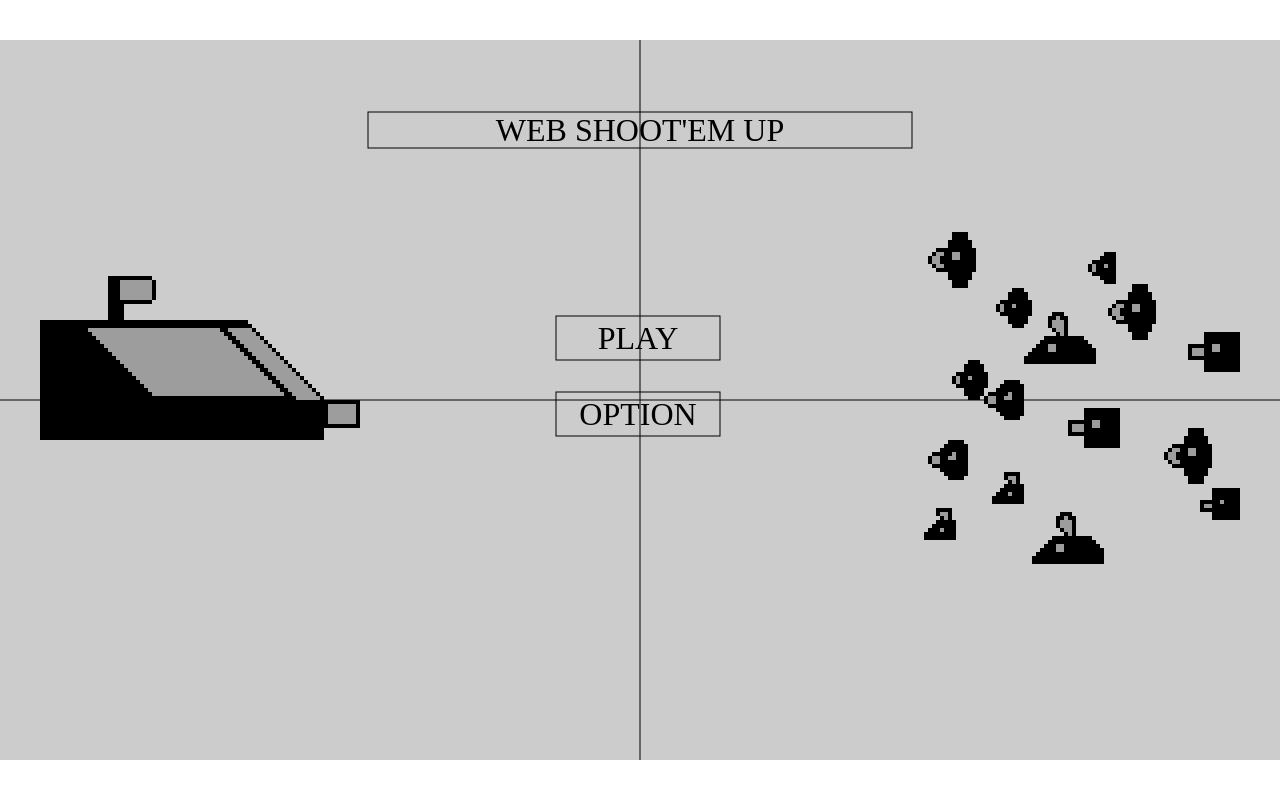
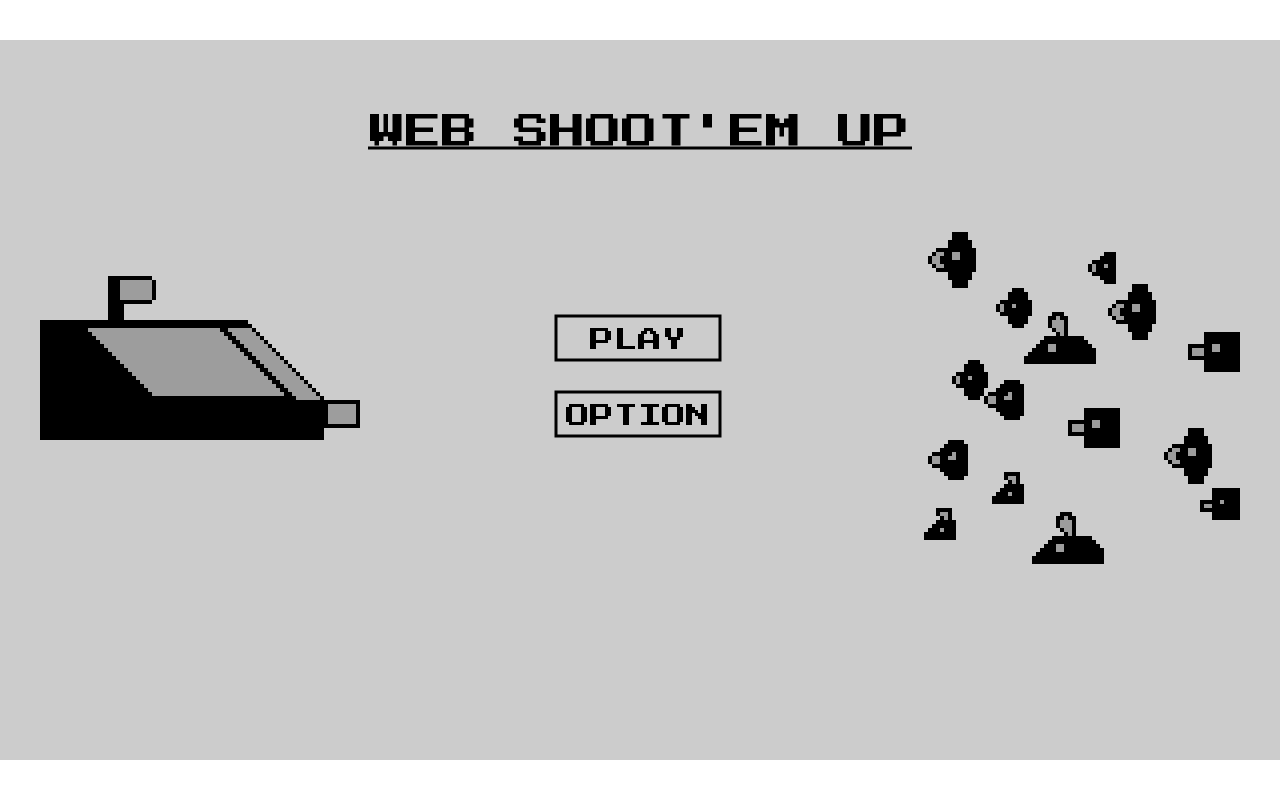
Before and after one commit to MounirAia/Web-Shoot-em-up, a website with bundled scripts: page index.html in a window 1280 px wide. Built offline with nearby package versions, Linux system fonts and the light colour scheme.

Commit message:
Added hover, onClick and font familly

```diff
--- a/index.html
+++ b/index.html
@@ -15,7 +15,6 @@
                 margin: 0;
             }
         </style>
-        <script type="module" src="dist/Mouse.js" defer></script>
         <script type="module" src="dist/main.js" defer></script>
     </head>
     <body>
--- a/src/Mouse.ts
+++ b/src/Mouse.ts
@@ -38,11 +38,9 @@ canvas.addEventListener('mousemove', (e) => {
 });
 
 canvas.addEventListener('mouseup', (e) => {
-    Mouse.IsPressed = false;
-    console.log(Mouse.IsPressed);
+    if (e.button === 0) Mouse.IsPressed = false;
 });
 
 canvas.addEventListener('mousedown', (e) => {
-    Mouse.IsPressed = true;
-    console.log(Mouse.IsPressed);
+    if (e.button === 0) Mouse.IsPressed = true;
 });
--- a/src/Scenes/MainMenu.ts
+++ b/src/Scenes/MainMenu.ts
@@ -1,36 +1,75 @@
 import { IServiceImageLoader } from '../ImageLoader.js';
+import { IServiceSceneManager } from '../SceneManager.js';
 import { canvas, CANVA_SCALEX, CANVA_SCALEY } from '../ScreenConstant.js';
 import { ServiceLocator } from '../ServiceLocator.js';
-import { Field } from '../UserInterface/Field.js';
+import { FieldWithText } from '../UserInterface/Field.js';
 
-// Put all the element of the main menu based on the figma
+// Add onclick event for play and option button
 // Refactor how we call function (if it can be better)
 // Especially the load method (problem with the canvas obj)
 
-let title: Field | undefined;
-let playButton: Field | undefined;
-let optionButton: Field | undefined;
+let title: FieldWithText;
+let playButton: undefined | FieldWithText;
+let optionButton: FieldWithText | undefined;
 let bigShipImage: HTMLImageElement | undefined;
 let manyEnemies: HTMLImageElement | undefined;
 
+/* Change it during refactor of ImageLoader to AssetManager */
+let pixelFont = new FontFace('pixel', 'url(../fonts/PressStart2P-Regular.ttf)');
+pixelFont.load().then(() => {
+    document.fonts.add(pixelFont);
+});
+
 export function LoadMainMenu() {
+    const SceneManager = ServiceLocator.GetService<IServiceSceneManager>('SceneManager');
     const widthTitle = 136 * CANVA_SCALEX;
     const heightTitle = 9 * CANVA_SCALEY;
-    const xTitle = 92 * CANVA_SCALEX; //canvas.width / 2 - widthPlayButton / 2;
-    const yTitle = 18 * CANVA_SCALEY; //canvas.height / 2 - heightPlayButton - heightPlayButton / 2;
-    title = new Field(xTitle, yTitle, widthTitle, heightTitle, "WEB SHOOT'EM UP");
+    const xTitle = 92 * CANVA_SCALEX; // canvas.width / 2 - widthPlayButton / 2;
+    const yTitle = 18 * CANVA_SCALEY; // canvas.height / 2 - heightPlayButton - heightPlayButton / 2;
+    title = new FieldWithText(
+        xTitle,
+        yTitle,
+        widthTitle,
+        heightTitle,
+        "WEB SHOOT'EM UP",
+        9 * CANVA_SCALEX,
+        pixelFont.family,
+    );
+    title.HasBorderOnAllSide = false;
+    title.HasBottomBorder = true;
 
     const widthPlayButton = 41 * CANVA_SCALEX;
     const heightPlayButton = 11 * CANVA_SCALEY;
     const xPlayButton = 139 * CANVA_SCALEX; //canvas.width / 2 - widthPlayButton / 2;
     const yPlayButton = 69 * CANVA_SCALEY; //canvas.height / 2 - heightPlayButton - heightPlayButton / 2;
-    playButton = new Field(xPlayButton, yPlayButton, widthPlayButton, heightPlayButton, 'PLAY');
+    playButton = new FieldWithText(
+        xPlayButton,
+        yPlayButton,
+        widthPlayButton,
+        heightPlayButton,
+        'PLAY',
+        6 * CANVA_SCALEX,
+        pixelFont.family,
+        true,
+        () => {
+            SceneManager.PlayScene('Game');
+        },
+    );
 
     const widthOptionButton = 41 * CANVA_SCALEX;
     const heightOptionButton = 11 * CANVA_SCALEY;
     const xOptionButton = 139 * CANVA_SCALEX; //canvas.width / 2 - widthPlayButton / 2;
     const yOptionButton = 88 * CANVA_SCALEY; //canvas.height / 2 + heightPlayButton / 2;
-    optionButton = new Field(xOptionButton, yOptionButton, widthOptionButton, heightOptionButton, 'OPTION');
+    optionButton = new FieldWithText(
+        xOptionButton,
+        yOptionButton,
+        widthOptionButton,
+        heightOptionButton,
+        'OPTION',
+        6 * CANVA_SCALEX,
+        pixelFont.family,
+        true,
+    );
 
     bigShipImage = ServiceLocator.GetService<IServiceImageLoader>('ImageLoader').GetImage(
         'images/MenuScene/player-ship.png',
@@ -52,15 +91,15 @@ export function DrawMainMenu(ctx: CanvasRenderingContext2D) {
     title?.Draw(ctx);
     playButton?.Draw(ctx);
     optionButton?.Draw(ctx);
-    // To debug draw the center of the canva
-    ctx.beginPath();
-    ctx.moveTo(canvas.width / 2, 0);
-    ctx.lineTo(canvas.width / 2, canvas.height);
-    ctx.stroke();
-    ctx.beginPath();
-    ctx.moveTo(0, canvas.height / 2);
-    ctx.lineTo(canvas.width, canvas.height / 2);
-    ctx.stroke();
+    // // To debug draw the center of the canva
+    // ctx.beginPath();
+    // ctx.moveTo(canvas.width / 2, 0);
+    // ctx.lineTo(canvas.width / 2, canvas.height);
+    // ctx.stroke();
+    // ctx.beginPath();
+    // ctx.moveTo(0, canvas.height / 2);
+    // ctx.lineTo(canvas.width, canvas.height / 2);
+    // ctx.stroke();
     // Draw image, with scaled coordinate and scaled dimension
     ctx.drawImage(
         bigShipImage!,
--- a/src/UserInterface/Field.ts
+++ b/src/UserInterface/Field.ts
@@ -1,27 +1,33 @@
 import { Mouse } from '../Mouse.js';
 import { CANVA_SCALEX } from '../ScreenConstant.js';
 
-// Continue Field class
-export class Field {
-    private x: number;
-    private y: number;
-    private width: number;
-    private height: number;
-    private text?: string;
-    private hovered?: () => void;
+export class BlankField {
+    protected X: number;
+    protected Y: number;
+    protected Width: number;
+    protected Height: number;
+    protected HasHover: boolean;
 
-    constructor(x: number, y: number, width: number, height: number, text?: string, hovered?: () => void) {
-        this.x = x;
-        this.y = y;
-        this.width = width;
-        this.height = height;
-        this.text = text;
-        this.hovered = hovered;
+    public LineWidth: number = 3;
+    public HasBorderOnAllSide: boolean = true;
+    public HasTopBorder?: boolean;
+    public HasRightBorder?: boolean;
+    public HasBottomBorder?: boolean;
+    public HasLeftBorder?: boolean;
+    private onClick?: () => void;
+
+    constructor(x: number, y: number, width: number, height: number, HasHover: boolean = false, onClick?: () => void) {
+        this.X = x;
+        this.Y = y;
+        this.Width = width;
+        this.Height = height;
+        this.HasHover = HasHover;
+        this.onClick = onClick;
     }
 
     public get IsHovered(): boolean {
-        const mouseIsInWidth = Mouse.X >= this.x && Mouse.X <= this.x + this.width;
-        const mouseIsInHeight = Mouse.Y >= this.y && Mouse.Y <= this.y + this.height;
+        const mouseIsInWidth = Mouse.X >= this.X && Mouse.X <= this.X + this.Width;
+        const mouseIsInHeight = Mouse.Y >= this.Y && Mouse.Y <= this.Y + this.Height;
         const mouseIsInBoudingBox = mouseIsInWidth && mouseIsInHeight;
         if (mouseIsInBoudingBox) return true;
 
@@ -29,21 +35,92 @@ export class Field {
     }
 
     public Update(dt: number) {
-        if (this.IsHovered && this.hovered) {
-            this.hovered();
+        if (this.IsHovered && this.onClick && Mouse.IsPressed) {
+            this.onClick();
         }
     }
 
     public Draw(ctx: CanvasRenderingContext2D) {
-        ctx.strokeRect(this.x, this.y, this.width, this.height);
+        ctx.lineWidth = this.LineWidth;
+        ctx.fillStyle = 'black';
+        if (this.HasBorderOnAllSide) {
+            ctx.strokeRect(this.X, this.Y, this.Width, this.Height);
+        } else {
+            ctx.beginPath();
+            if (this.HasTopBorder) {
+                ctx.moveTo(this.X, this.Y);
+                ctx.lineTo(this.X + this.Width, this.Y);
+                ctx.stroke();
+            }
+            if (this.HasRightBorder) {
+                ctx.moveTo(this.X + this.Width, this.Y);
+                ctx.lineTo(this.X + this.Width, this.Y + this.Height);
+                ctx.stroke();
+            }
+            if (this.HasBottomBorder) {
+                ctx.moveTo(this.X, this.Y + this.Height);
+                ctx.lineTo(this.X + this.Width, this.Y + this.Height);
+                ctx.stroke();
+            }
+            if (this.HasLeftBorder) {
+                ctx.moveTo(this.X, this.Y);
+                ctx.lineTo(this.X, this.Y + this.Height);
+                ctx.stroke();
+            }
+        }
+    }
+}
 
+export class FieldWithText extends BlankField {
+    private text: string;
+    private fontSize: number;
+    private fontFamily: string;
+    constructor(
+        x: number,
+        y: number,
+        width: number,
+        height: number,
+        text: string,
+        fontSize: number = 8 * CANVA_SCALEX,
+        fontFamily: string = 'serif',
+        HasHovered?: boolean,
+        onClick?: () => void,
+    ) {
+        super(x, y, width, height, HasHovered, onClick);
+        this.text = text;
+        this.fontSize = fontSize;
+        this.fontFamily = fontFamily;
+    }
+
+    Draw(ctx: CanvasRenderingContext2D) {
+        super.Draw(ctx);
+        if (this.IsHovered && this.HasHover) {
+            ctx.fillStyle = 'black';
+            ctx.fillRect(this.X, this.Y, this.Width, this.Height);
+            ctx.fillStyle = 'white';
+        } else {
+            ctx.fillStyle = 'black';
+        }
         /* Text drawing */
-        ctx.fillStyle = 'black';
-        const fontSize = 8 * CANVA_SCALEX;
-        ctx.font = `${fontSize}px serif`;
+        const fontSize = this.fontSize;
+        ctx.font = `${fontSize}px ${this.fontFamily}`;
+        // draw text to the center of the field box
         const textMetric = ctx.measureText(this.text!);
         const textWidth = textMetric.width;
         const textHeight = textMetric.actualBoundingBoxAscent - textMetric.actualBoundingBoxDescent;
-        ctx.fillText(this.text!, this.x + (this.width - textWidth) / 2, this.y + this.height / 2 + textHeight / 2);
+        ctx.fillText(this.text!, this.X + (this.Width - textWidth) / 2, this.Y + this.Height / 2 + textHeight / 2);
     }
 }
+
+//Field
+// border control
+// position and dimension control
+
+//FieldWithText
+// get a field
+// text control
+// fontsize and fontfamily control
+
+//FieldWithImage
+// get a field
+// image control => maybe a list of image (like layer stack)
```
Also changed, not shown: fonts/OFL.txt (added, +93 -0 lines), fonts/PressStart2P-Regular.ttf (added), images/GameScene/lock.png (added), 1 other file.
